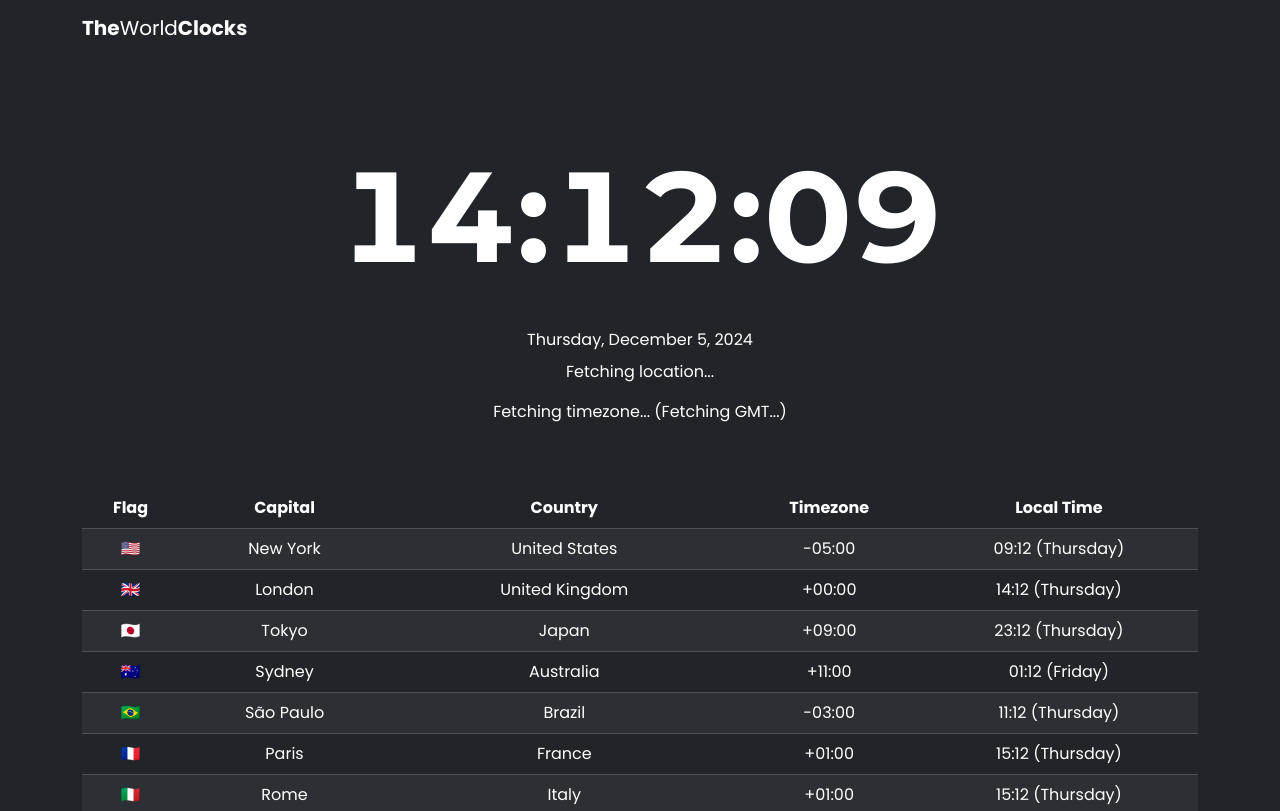
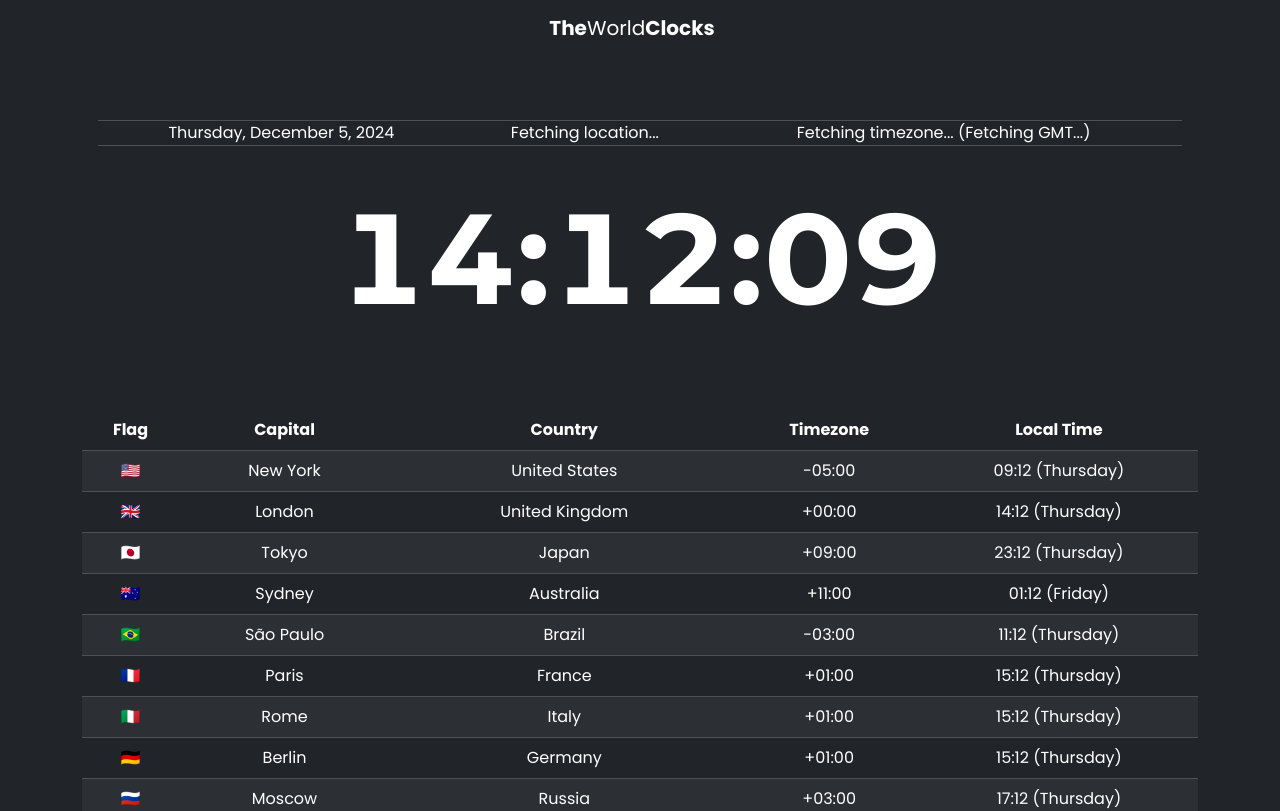
Before and after one commit to mottamarcio/theworldclocks, a React (Vite) app: page / in a window 1280 px wide. Shown: the top 811 px of the page. Built offline with nearby package versions, Linux system fonts and the light colour scheme; no server answers.

Commit message:
Move current location above time

```diff
--- a/src/components/Clockcard.tsx
+++ b/src/components/Clockcard.tsx
@@ -37,12 +37,16 @@ function Clockcard() {
     }, [time]);
 
     return (
-        <div className="card text-center my-5 border-0">
+        <div className="card text-center my-2 border-0">
             <div className="card-body bg-dark">
+                <table className='table table-dark table-bordered'>
+                    <tr>
+                        <td>{date}</td>
+                        <td>{location}</td>
+                        <td>{`${timezone} (${gmtOffset})`}</td>
+                    </tr>
+                </table>
                 <p className="clock text-white">{time}</p>
-                <p className="card-title text-white">{date}</p>
-                <p className="card-text text-white">{location}</p>
-                <p className="card-text text-white">{`${timezone} (${gmtOffset})`}</p>
             </div>
         </div>
     )
--- a/src/components/Navbar.tsx
+++ b/src/components/Navbar.tsx
@@ -1,7 +1,7 @@
 const Navbar = () => {
     return (
         <nav className="navbar navbar-dark bg-dark">
-            <div className="container">
+            <div className="container d-flex justify-content-center">
                 <a className="navbar-brand text-white" href="/">
                     <strong>The</strong>World<strong>Clocks</strong>
                 </a>
```
